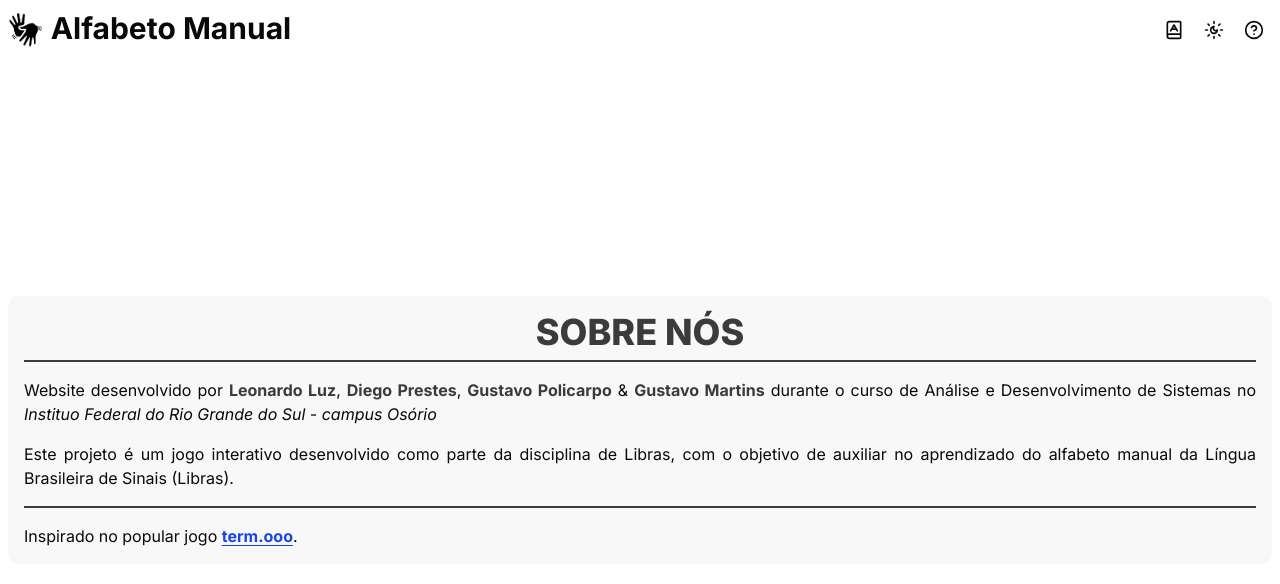
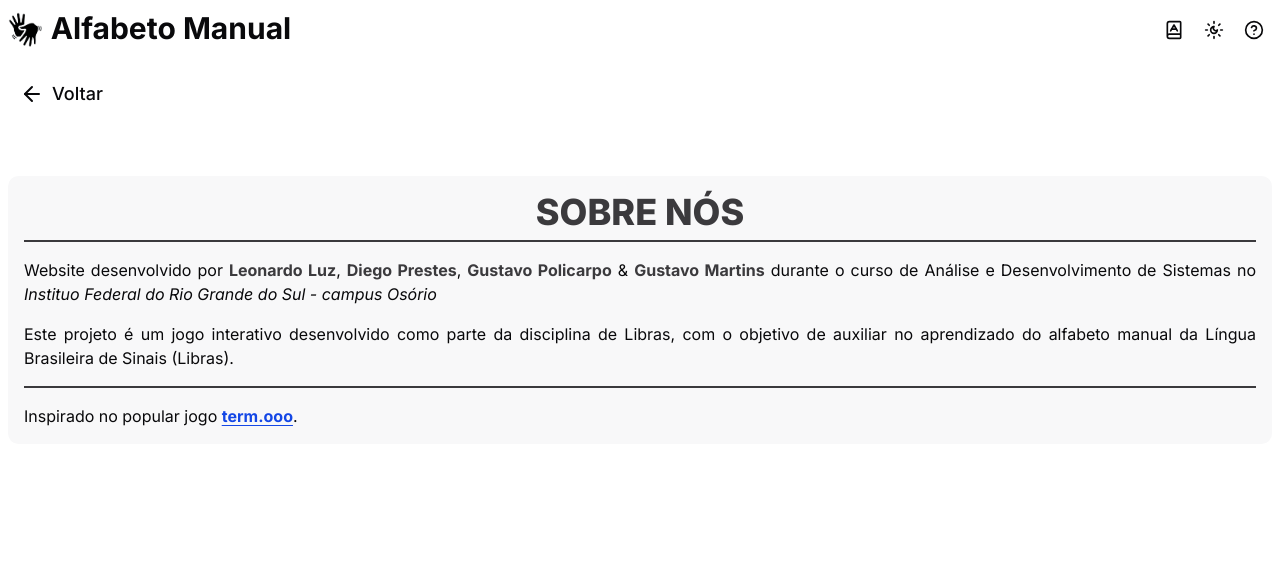
Before and after one commit to Leonardo-Luz/react-ts-libras-guess-game, a React (Vite) app: page /about-us in a window 1280 px wide. Shown: the top 584 px of the page. Built offline with nearby package versions, Linux system fonts and the light colour scheme.

Commit message:
feat: add back button on about-us page

```diff
--- a/src/routes/AboutUs.tsx
+++ b/src/routes/AboutUs.tsx
@@ -1,5 +1,22 @@
+import { Button } from "@/components/ui/button"
+import { ArrowLeftIcon } from "lucide-react"
+import { Link } from "react-router-dom"
+
 export const AboutUs = () => {
 	return (
+		<div>
+			<div className="py-4">
+				<Button
+					variant={"ghost"}
+					className="text-lg"
+					asChild
+				>
+					<Link to="/">
+						<ArrowLeftIcon className=" size-6 " />
+						Voltar
+					</Link>
+				</Button>
+			</div>
 			<div className=" flex flex-col h-full justify-center">
 				<div className="flex flex-col gap-4 my-12 rounded-lg p-4 bg-accent">
 					<div className="flex flex-col gap-2">
@@ -22,5 +39,6 @@ export const AboutUs = () => {
 					</p>
 				</div>
 			</div>
+		</div>
 	)
 }
```
Lines whose indentation alone changed are shown as unchanged.
